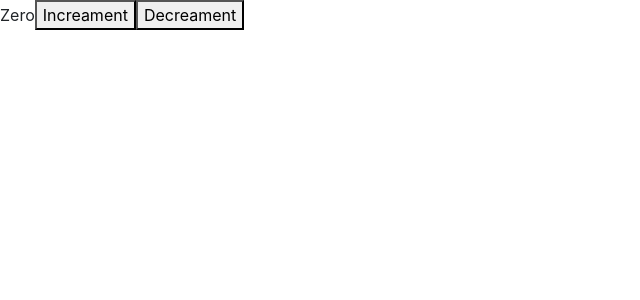
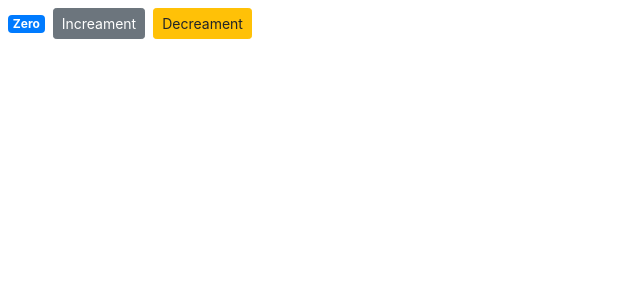
Before and after one commit to sameerasad/Vidly, a React (Create React App) app: page / in a window 1280 px wide. Shown: the top 300 px of the page, without its empty margins (0-640 px from the left). Built offline with nearby package versions, Linux system fonts and the light colour scheme; the HTML template or start-up script is replaced by a standard one.

Commit message:
setting attributes and adding bootstrap classes

```diff
--- a/src/components/counter.jsx
+++ b/src/components/counter.jsx
@@ -4,14 +4,20 @@ export default function Counter() {
 
     let [count, setCount] = useState(0)
 
+
+
+
+
    const formatCount=()=>{
      return  count===0 ? "Zero":count
    }
     return (
         <div>
-           <span> {formatCount()}</span>
-           <button onClick={()=>{setCount(count++)}} >Increament</button>
-           <button onClick={()=>{setCount(count--)}} >Decreament</button>
+
+
+           <span className="badge m-2 badge-primary badge-size-20"> {formatCount()}</span>
+           <button className="btn btn-secondary btn-sm" onClick={()=>{setCount(count++)}} >Increament</button>
+           <button className="btn btn-warning m-2 btn-sm" onClick={()=>{setCount(count--)}} >Decreament</button>
         </div>
     )
 }
```
